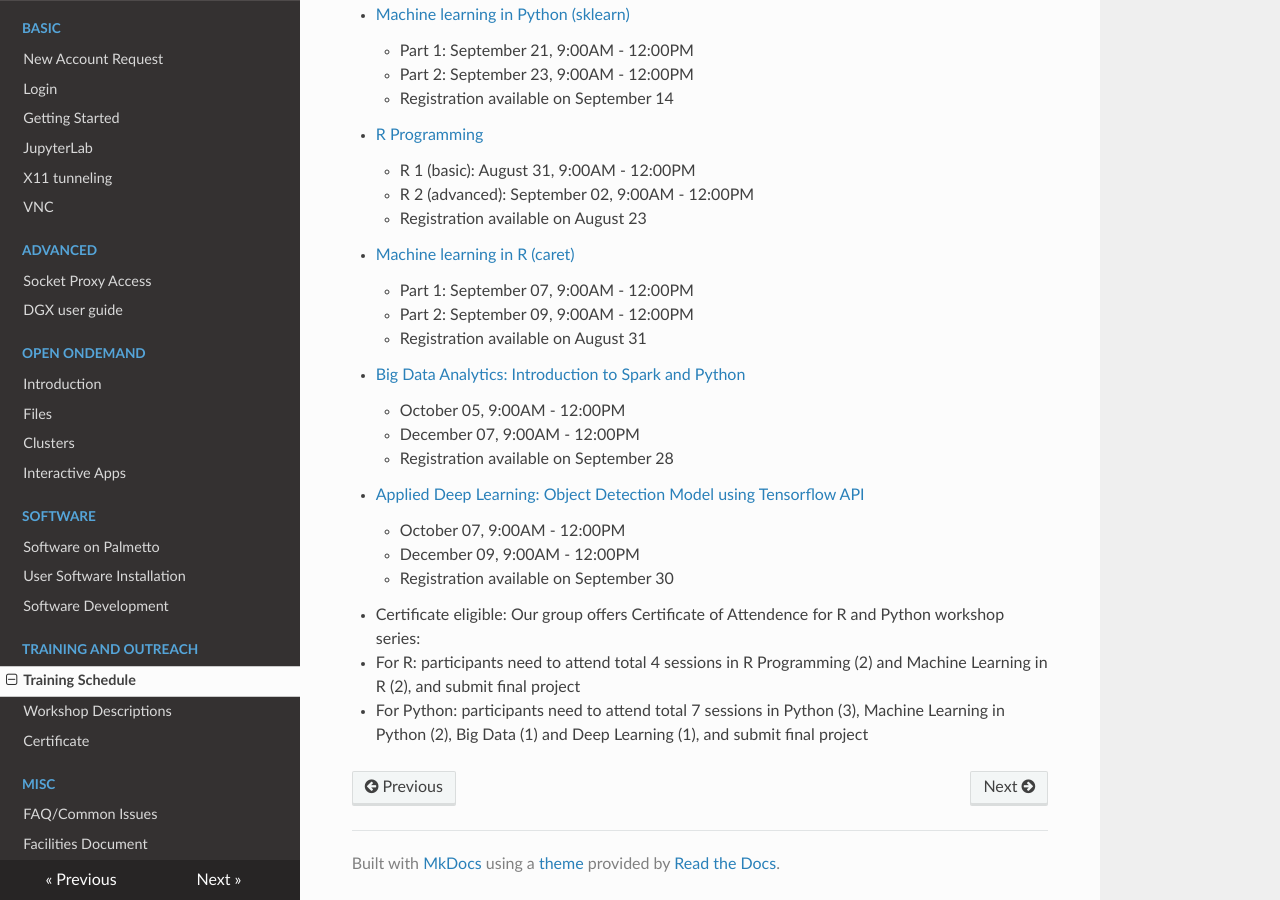
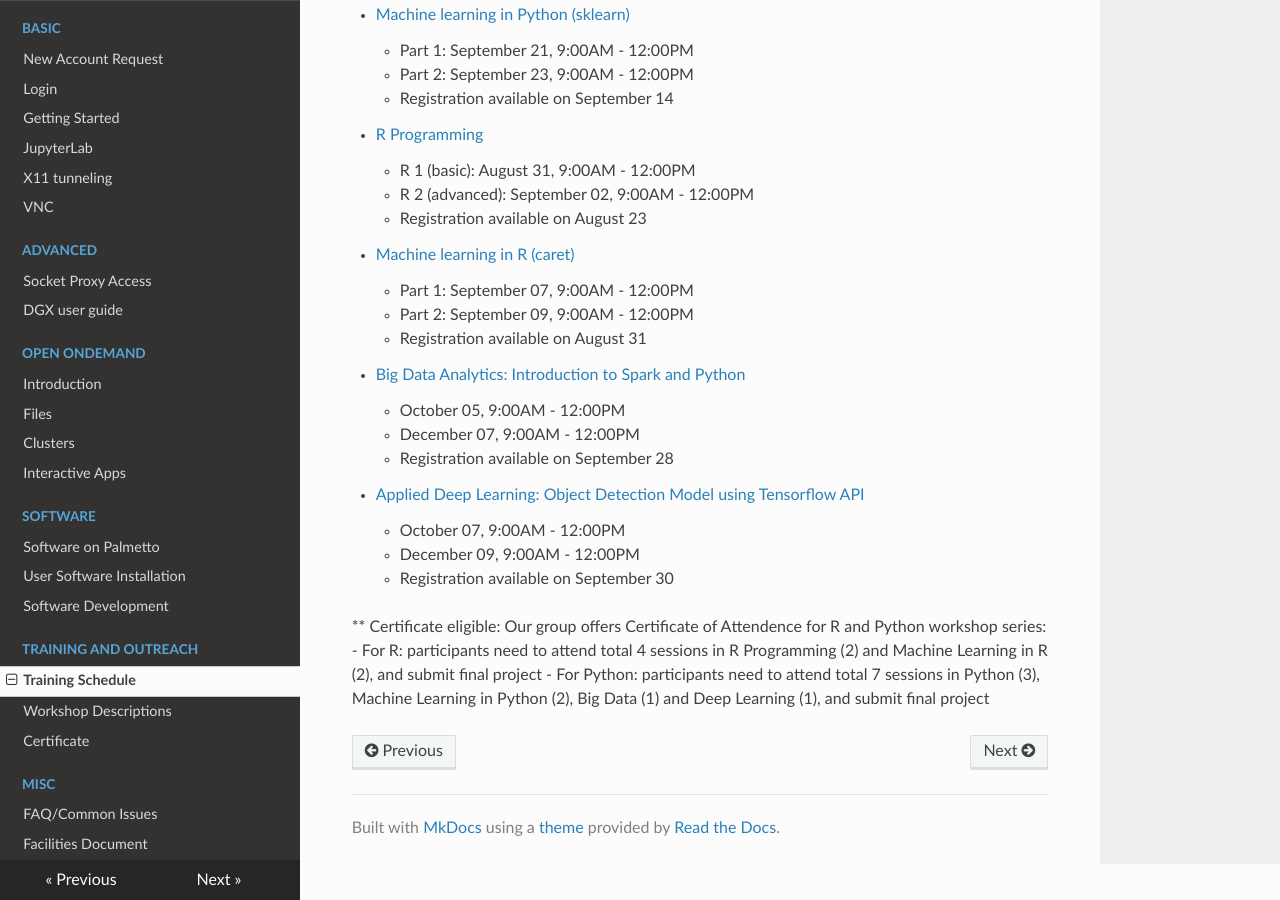
Before and after one commit to clemsonciti/palmetto-documentation, an MkDocs documentation site: the page built from docs/training/schedule.md, in a window 1280 px wide and 900 px high, scrolled down 776 px. Built offline with MkDocs 1.6.1, drawn with Linux system fonts in a browser that asks for light colours; nearby versions of some CDN libraries.

```diff
--- a/docs/training/schedule.md
+++ b/docs/training/schedule.md
@@ -49,7 +49,7 @@ Registration link will be automatically closed once it hits max 60 participants.
     - December 09, 9:00AM - 12:00PM
     - Registration available on September 30
 
-* Certificate eligible:
+** Certificate eligible:
 Our group offers Certificate of Attendence for R and Python workshop series:
 - For R: participants need to attend total 4 sessions in R Programming (2) and Machine Learning in R (2), and submit final project
 - For Python: participants need to attend total 7 sessions in Python (3), Machine Learning in Python (2), Big Data (1) and Deep Learning (1), and submit final project
```
